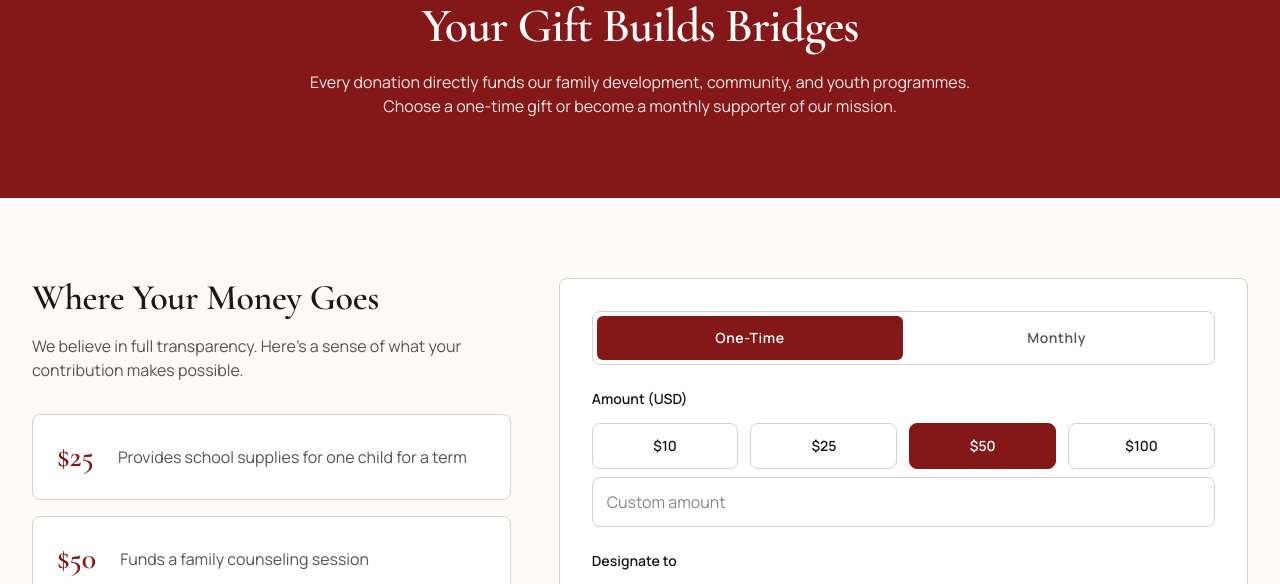
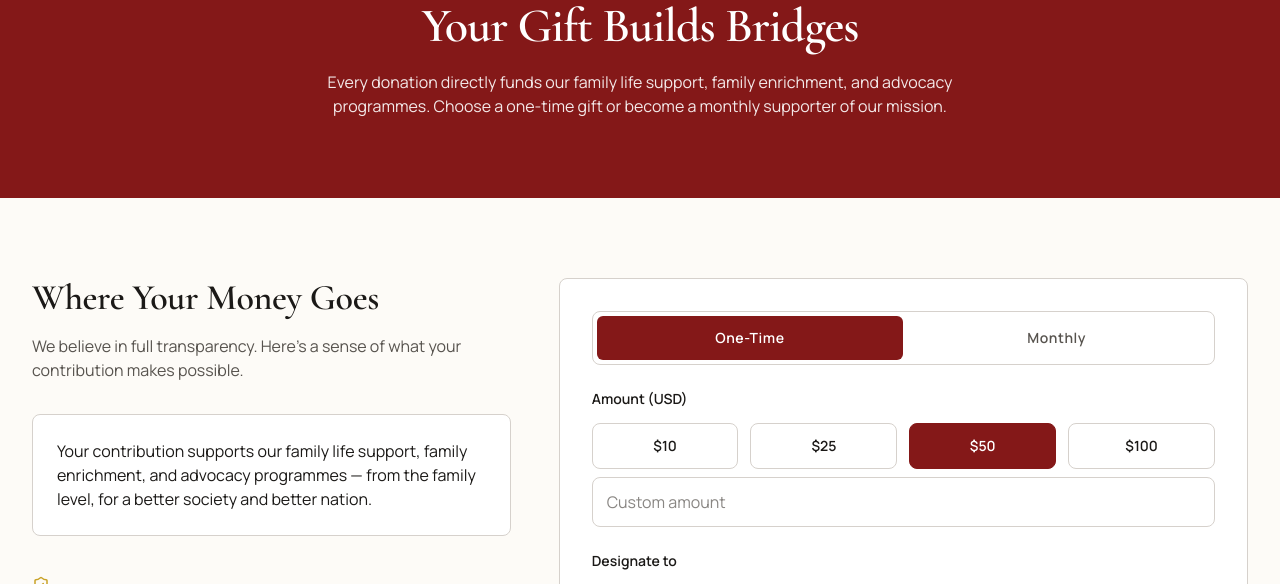
Before and after one commit to Dev-Taofeek/LUCI, a Next.js app: page /donate in a window 1280 px wide. Shown: the part 216-800 px from the top of the page. Built offline with nearby package versions, Linux system fonts and the light colour scheme; no server answers.

Commit message:
Update donate page from the LUCI brochure (remove invented dollar amounts)

```diff
--- a/src/app/(site)/donate/page.js
+++ b/src/app/(site)/donate/page.js
@@ -3,12 +3,6 @@ import Link from "next/link";
 import { ShieldCheck, HeartHandshake } from "lucide-react";
 import PageHero from "@/components/ui/PageHero";
 import DonationForm from "@/components/sections/DonationForm";
-
-const IMPACT_STATS = [
-  { value: "$25", label: "Provides school supplies for one child for a term" },
-  { value: "$50", label: "Funds a family counseling session" },
-  { value: "$100", label: "Sponsors a community health outreach day" },
-];
 
 export default function DonatePage() {
   return (
@@ -19,7 +13,7 @@ export default function DonatePage() {
         eyebrow="Support LUCI"
         icon={<HeartHandshake size={16} />}
         title="Your Gift Builds Bridges"
-        subtitle="Every donation directly funds our family development, community, and youth programmes. Choose a one-time gift or become a monthly supporter of our mission."
+        subtitle="Every donation directly funds our family life support, family enrichment, and advocacy programmes. Choose a one-time gift or become a monthly supporter of our mission."
       />
 
       {/* Form + impact context */}
@@ -34,18 +28,12 @@ export default function DonatePage() {
               your contribution makes possible.
             </p>
           </div>
-          <div className="flex flex-col gap-3 sm:gap-4">
-            {IMPACT_STATS.map((stat) => (
-              <div
-                key={stat.value}
-                className="bg-white border border-border-mid rounded-card p-4 sm:p-5 md:p-6 flex items-center gap-4 sm:gap-6"
-              >
-                <span className="font-display font-semibold text-2xl sm:text-3xl text-maroon-deep shrink-0">
-                  {stat.value}
-                </span>
-                <span className="text-sm sm:text-base text-muted">{stat.label}</span>
-              </div>
-            ))}
+          <div className="bg-white border border-border-mid rounded-card p-4 sm:p-5 md:p-6 flex flex-col gap-2">
+            <p className="text-sm sm:text-base text-charcoal">
+              Your contribution supports our family life support,
+              family enrichment, and advocacy programmes — from the
+              family level, for a better society and better nation.
+            </p>
           </div>
           <div className="flex flex-wrap items-center gap-2 sm:gap-3 text-sm text-muted pt-2">
             <ShieldCheck size={18} className="text-gold shrink-0" />
```
